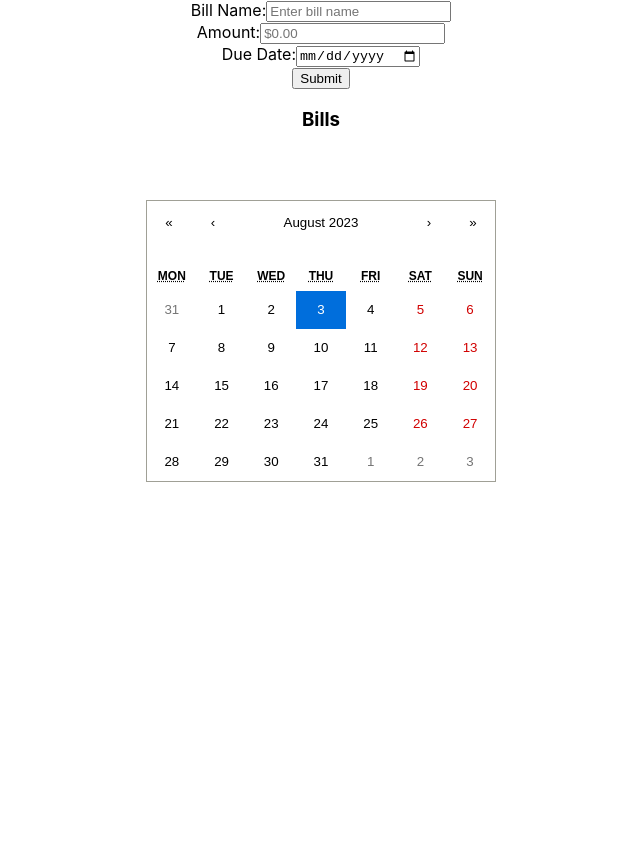
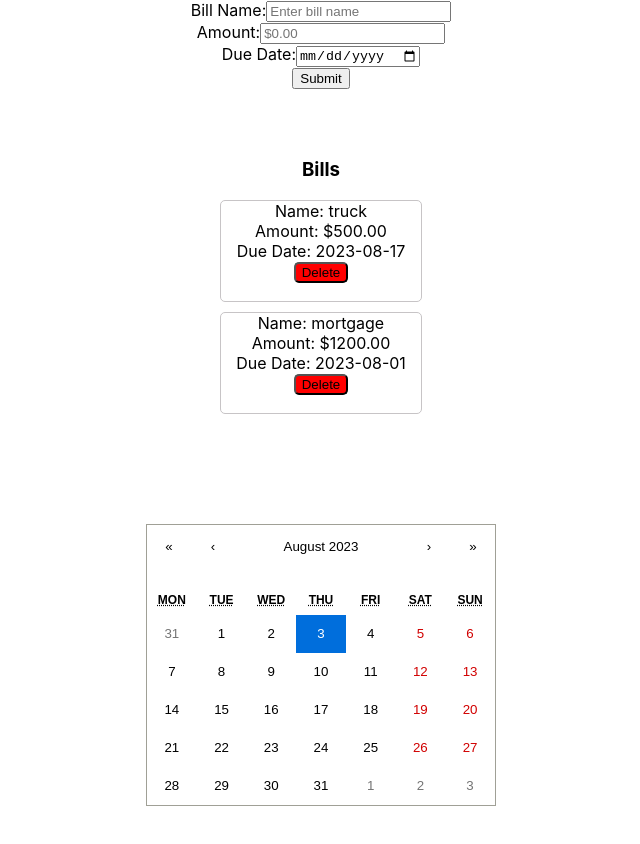
Before and after one commit to caralocke/bill-tracker, a React (Create React App) app: page / in a window 1280 px wide. Shown: the top 844 px of the page, without its empty margins (319-959 px from the left). Before the commit the page ends 800 px from the top, so only its background shows below. Built offline with nearby package versions, Linux system fonts and the light colour scheme.

Commit message:
Able to render data from form when submitted

```diff
--- a/src/App.css
+++ b/src/App.css
@@ -42,3 +42,24 @@
   justify-content: center;
   padding: 50px;
 }
+
+
+
+.bills-container {
+  justify-content: center;
+  padding: 50px;
+}
+
+.bill-container {
+  margin: 0 auto;
+  margin-bottom: 10px;
+  border: 1px solid rgb(199, 196, 198);
+  height: 100px;
+  width: 200px;
+  border-radius: 5px;
+}
+
+.delete-button {
+  background-color: red;
+  border-radius: 5px;
+}
--- a/src/app/store.js
+++ b/src/app/store.js
@@ -1,10 +1,8 @@
 import { configureStore } from "@reduxjs/toolkit";
 import billReducer from '../features/billSlice'
 
-const store = configureStore({
+export default configureStore({
   reducer: {
     bill: billReducer,
   },
 })
-
-export default store;
--- a/src/components/Billform.js
+++ b/src/components/Billform.js
@@ -41,19 +41,19 @@ const Billform = (props) => {
     //   ...bills,
     //   id: Date.now(),
     // })
-    dispatch(addBill({
+    props.addBill({
       id: uuid(),
       billName,
       billAmount,
       dueDate
-    }));
+    });
     // console.log('all bills:', bills); /*-----------------console.log here----------------- */
     // console.log('Billform.js bills', bills)
   }
 
 
 
-  const { billName, billAmount, dueDate } = bill;
+  const { billName, billAmount, dueDate, id } = bill;
 
   return (
     <div>
@@ -79,15 +79,18 @@ const Billform = (props) => {
       </div>
       <div className='bills-container'>
         <h3>Bills</h3>
-        {/* {bills.forEach(bill => {
+        {props.bills.map(bill => {
           return (
-            <div className='bill'>
-              Name: {billName}
-              Amount: {billAmount}
-              Due Date: {dueDate}
+            <div className='bill-container' key={bill.id}>
+              <div>
+                <div>Name: {bill.billName}</div>
+                <div>Amount: ${bill.billAmount}</div>
+                <div>Due Date: {bill.dueDate}</div>
+              </div>
+              <button className='delete-button'>Delete</button>
             </div>
           )
-        })} */}
+        })}
       </div>
     </div>
   )
@@ -95,8 +98,9 @@ const Billform = (props) => {
 
 
 const mapStateToProps = (state) => {
+  console.log('billform state', state.bill.bills)
   return {
-    bills: state.bills
+    bills: state.bill.bills
   }
 }
 
--- a/src/features/billSlice.js
+++ b/src/features/billSlice.js
@@ -1,10 +1,14 @@
 import { createSlice } from "@reduxjs/toolkit";
+import bills from "../data";
 
-const initialState = [{
-  billName: '',
-  billAmount: '',
-  dueDate: ''
-}]
+// const initialState = [{
+//   billName: '',
+//   billAmount: '',
+//   dueDate: ''
+// }]
+const initialState = {
+  bills: bills
+}
 
 
 export const billSlice = createSlice({
@@ -12,12 +16,14 @@ export const billSlice = createSlice({
   initialState,
   reducers: {
     addBill: (state, action) => {
-      // state.value.push(action.payload)
-      console.log('state', state)
-      console.log('action.payload', action.payload)
+      state.bills.push(action.payload)
+      console.log('billSlice action.payload', action.payload)
+    },
+    deleteBill: (state, action) => {
+      state.bills.splice(action.payload, 1)
     }
   }
 })
 
-export const { addBill } = billSlice.actions;
+export const { addBill, deleteBill } = billSlice.actions;
 export default billSlice.reducer;
--- a/src/index.js
+++ b/src/index.js
@@ -6,11 +6,12 @@ import reportWebVitals from './reportWebVitals';
 import reducer from './reducers/billReducer';
 import { Provider } from 'react-redux';
 import { BrowserRouter as Router } from 'react-router-dom';
-import { legacy_createStore as createStore } from 'redux';
+import { applyMiddleware, legacy_createStore as createStore } from 'redux';
 import { composeWithDevTools } from 'redux-devtools-extension';
+import store from './app/store';
 
 const root = ReactDOM.createRoot(document.getElementById('root'));
-const store = createStore(reducer, composeWithDevTools())
+// const store = createStore(reducer, composeWithDevTools(applyMiddleware()))
 root.render(
   <React.StrictMode>
     <Provider store={store}>
--- a/src/reducers/billReducer.js
+++ b/src/reducers/billReducer.js
@@ -4,6 +4,30 @@ import bills from './../data.js'
 const initialState = {
   bills: []
 }
+
+
+const reducer = (state = initialState, action) => {
+  console.log('action.payload', action.payload)
+
+  switch(action.type) {
+    case DELETE_BILL:
+      return {
+        bills: state.bills.filter(item=>(action.payload !== item.id))
+      }
+      case ADD_BILL:
+        return {
+          ...state,
+          bills: {...state.bills, ...action.payload}
+        }
+        default:
+          return state;
+        }
+      }
+
+      export default reducer;
+
+
+
 
       // const initialState = {
       //   bills: [
@@ -23,27 +47,10 @@ const initialState = {
       //     case ADD_BILL:
       //       return {
       //         bills: state.bills.push(action.payload)
+
+                    // bills: [...state.bills, action.payload]
       //       }
       //       default:
       //         return state;
       //       }
       //     }
-
-const reducer = (state = initialState, action) => {
-  console.log('action.payload', action.payload)
-  switch(action.type) {
-      case DELETE_BILL:
-          return {
-              bills: state.bills.filter(item=>(action.payload !== item.id))
-          }
-      case ADD_BILL:
-          return {
-              ...state,
-              bills: [...state.bills, action.payload]
-          }
-      default:
-          return state;
-  }
-}
-
-export default reducer;
```
Lines whose indentation alone changed are shown as unchanged.
